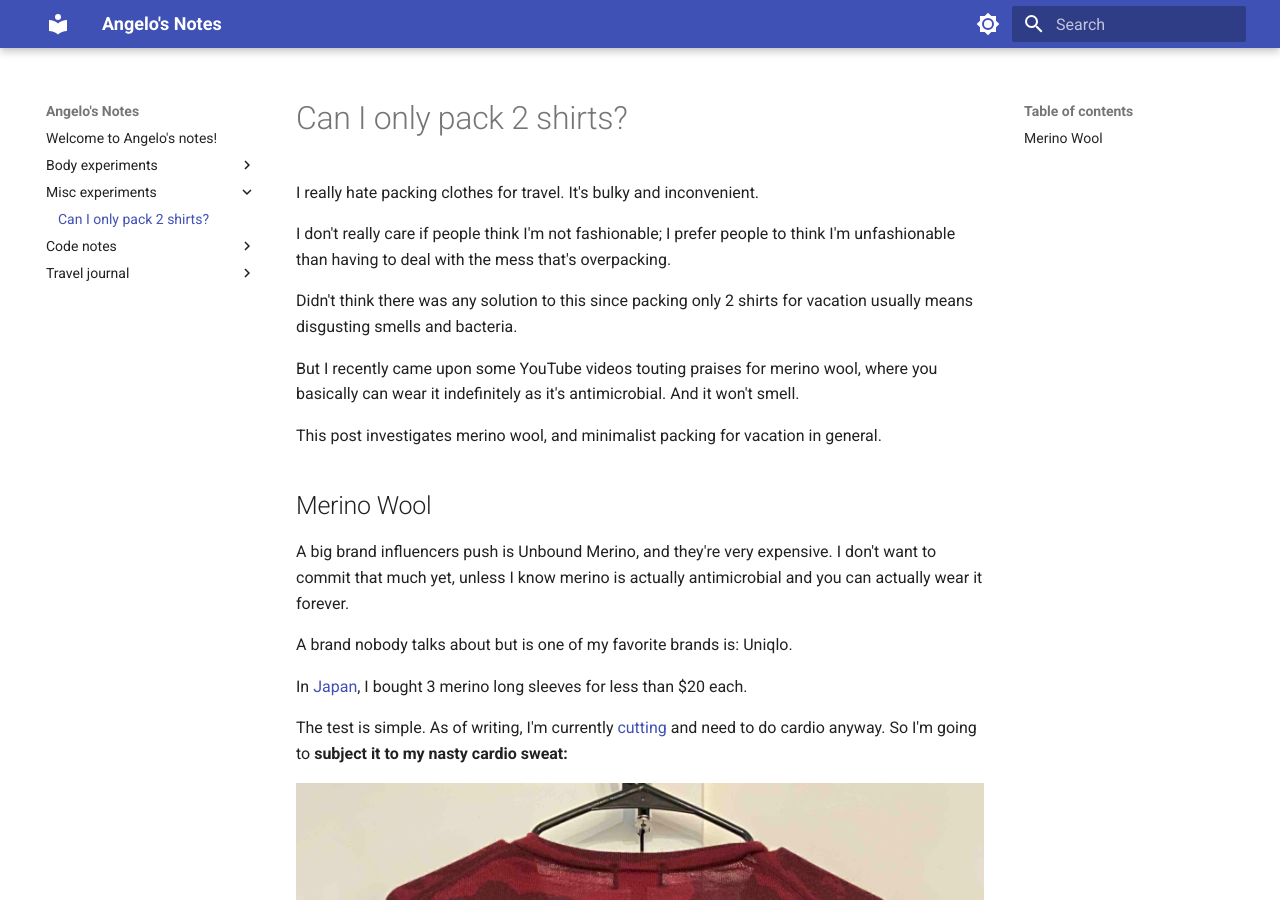
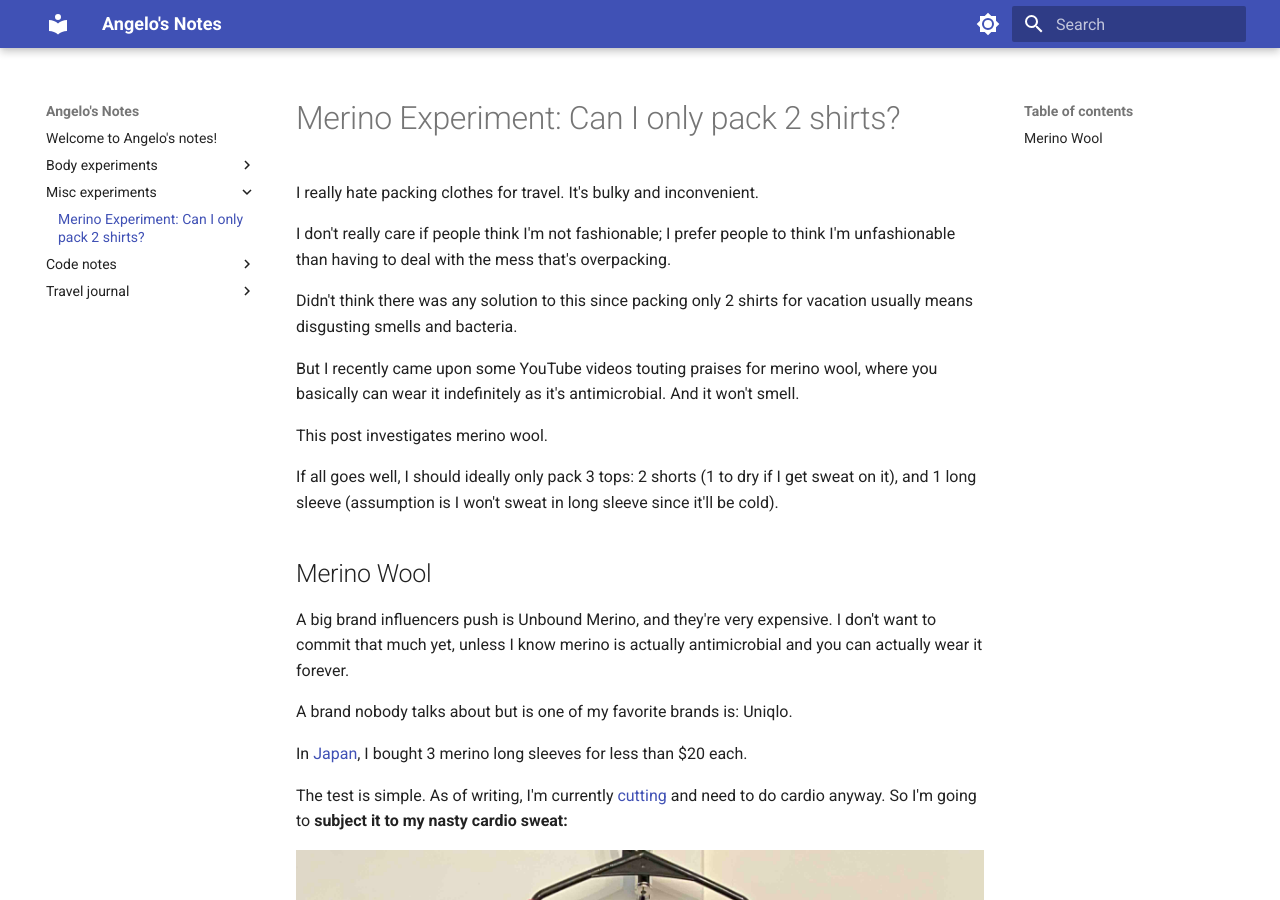
Before and after one commit to ANG3L0/notes-bloggo, an MkDocs documentation site: the page built from docs/Misc experiments/MerinoExperiment.md, in a window 1280 px wide and 900 px high. Built offline with MkDocs 1.6.1 and Material for MkDocs 9.7.7, drawn with Linux system fonts in a browser that asks for light colours; comment, search, counter and statistics services are not loaded.

```diff
--- a/docs/Misc experiments/MerinoExperiment.md
+++ b/docs/Misc experiments/MerinoExperiment.md
@@ -4,7 +4,7 @@ comments: true
 
 
 
-# Can I only pack 2 shirts?
+# Merino Experiment: Can I only pack 2 shirts?
 
 I really hate packing clothes for travel. It's bulky and inconvenient.
 
@@ -14,7 +14,9 @@ Didn't think there was any solution to this since packing only 2 shirts for vaca
 
 But I recently came upon some YouTube videos touting praises for merino wool, where you basically can wear it indefinitely as it's antimicrobial. And it won't smell.
 
-This post investigates merino wool, and minimalist packing for vacation in general.
+This post investigates merino wool.
+
+If all goes well, I should ideally only pack 3 tops: 2 shorts (1 to dry if I get sweat on it), and 1 long sleeve (assumption is I won't sweat in long sleeve since it'll be cold).
 
 ## Merino Wool
 
```
Also changed, not shown: docs/Body experiments/DietProtocol2024.md (+5 -1 lines), docs/Body experiments/images/protein_cereal.jpg (added), 2 other files.
